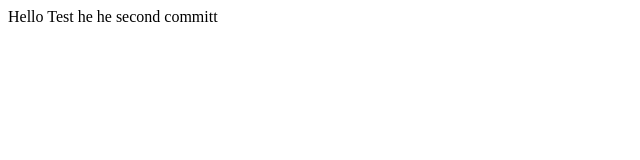
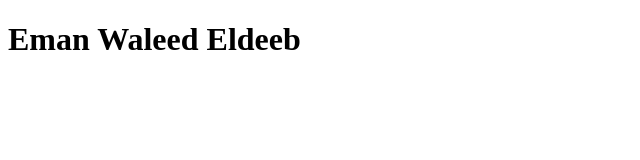
Before and after one commit to emanwaleed5/firstWebsite, a plain HTML site: page index.html in a window 1280 px wide. Shown: the whole page, without its empty margins (0-640 px from the left). Drawn offline with Linux system fonts and the light colour scheme.

Commit message:
test post website

```diff
--- a/index.html
+++ b/index.html
@@ -4,11 +4,13 @@
     <meta charset="UTF-8">
     <meta name="viewport" content="width=device-width, initial-scale=1.0">
     <title>Document</title>
+    <script src="script.js"></script>
 </head>
+
 <body>
-    Hello
-    Test
-    he he
-    second committ
+    <h1>
+        Eman Waleed Eldeeb
+    </h1>
+
 </body>
 </html>
--- a/script.js
+++ b/script.js
@@ -1,3 +1,5 @@
-let zaina ="zaina"
-console.log(zaina);
-console.log("Test")
+const langs = ["Arabic","English","France"]
+console.log(langs[0])
+console.log(langs[1])
+let a=10
+console.log(a)
```
